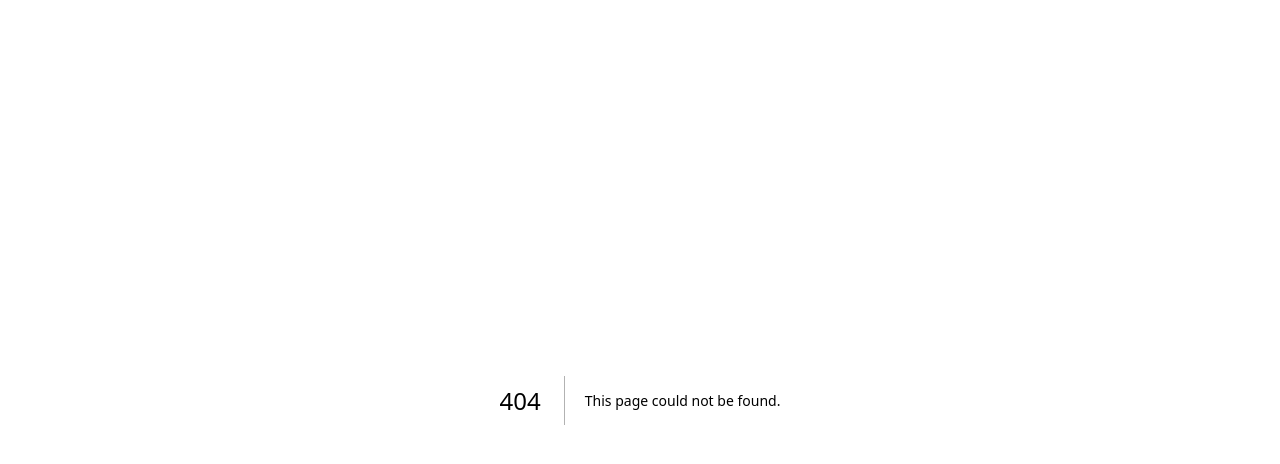
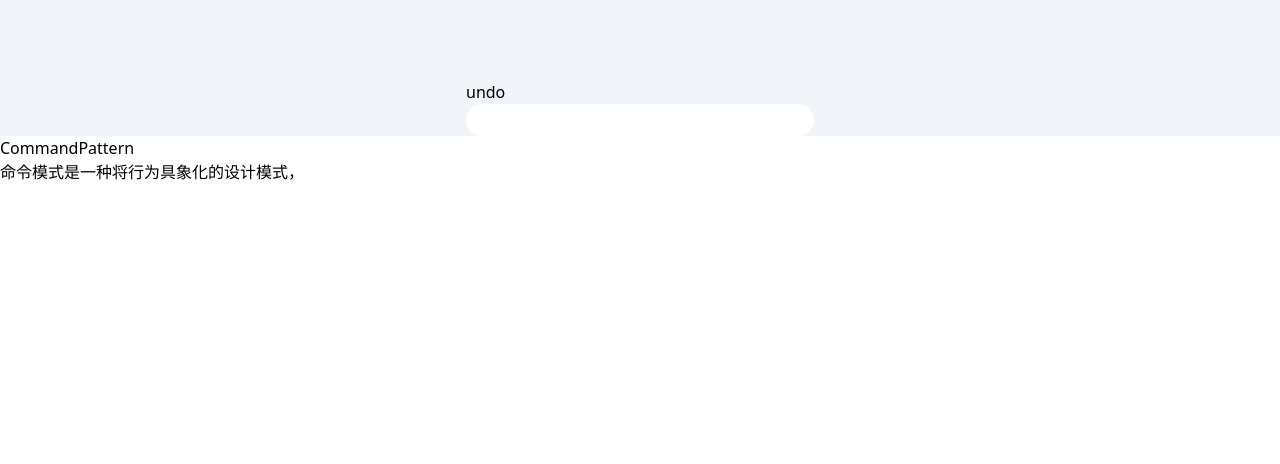
Before and after one commit to MoYuM/patterns-for-web, a Next.js app: page /patterns/command in a window 1280 px wide. Before the commit this address had no page. Shown: the top 464 px of the page. Built offline with nearby package versions, Linux system fonts and the light colour scheme.

Commit message:
refactor: 引入 mdx，调整文件结构

```diff
--- a/next.config.js
+++ b/next.config.js
@@ -1,7 +1,24 @@
+
+const withMDX = require('@next/mdx')({
+  extension: /\.mdx?$/,
+  options: {
+    // If you use remark-gfm, you'll need to use next.config.mjs
+    // as the package is ESM only
+    // https://github.com/remarkjs/remark-gfm#install
+    remarkPlugins: [],
+    rehypePlugins: [],
+    // If you use `MDXProvider`, uncomment the following line.
+    // providerImportSource: "@mdx-js/react",
+  },
+})
+
+
+
 /** @type {import('next').NextConfig} */
-const nextConfig = {
+const nextConfig = withMDX({
   reactStrictMode: true,
   swcMinify: true,
-}
+  pageExtensions: ['ts', 'tsx', 'js', 'jsx', 'md', 'mdx'],
+})
 
 module.exports = nextConfig
--- a/package.json
+++ b/package.json
@@ -9,6 +9,9 @@
     "lint": "next lint"
   },
   "dependencies": {
+    "@mdx-js/loader": "^2.1.5",
+    "@mdx-js/react": "^2.1.5",
+    "@next/mdx": "^13.0.6",
     "@types/node": "18.11.10",
     "@types/react": "18.0.26",
     "@types/react-dom": "18.0.9",
--- a/pages/Context.ts
+++ /dev/null
@@ -1,3 +0,0 @@
-import React from 'react';
-
-export default React.createContext<any>(null);
--- a/pages/_app.tsx
+++ b/pages/_app.tsx
@@ -1,15 +1,14 @@
 import type { AppProps } from 'next/app'
-import Context from './Context'
 import React from 'react';
 import '../styles/global.css';
+import { MDXProvider } from '@mdx-js/react';
 
 export default function App({ Component, pageProps }: AppProps) {
 
-  const [value, setValue] = React.useState('');
 
   return (
-    <Context.Provider value={{ canLog: true, value, setValue }}>
+    <MDXProvider>
       <Component {...pageProps} />
-    </Context.Provider>
+    </MDXProvider>
   )
 }
--- a/pages/home/index.tsx
+++ b/pages/home/index.tsx
@@ -1,10 +1,11 @@
 import { useRouter } from 'next/router';
 import React from 'react';
+
 
 export default () => {
   const router = useRouter();
 
-  const goCommandPattern = () => router.push('/command');
+  const goCommandPattern = () => router.push('/patterns/command');
 
   return (
     <div className="contianer bg-slate-100 flex justify-center h-screen">
--- /dev/null
+++ b/pages/patterns/command.mdx
@@ -0,0 +1,7 @@
+import Command from 'patterns/command'
+
+<Command />
+
+# CommandPattern
+
+命令模式是一种将行为具象化的设计模式，
--- a/pages/command/index.tsx
+++ b/patterns/command/index.tsx
@@ -27,25 +27,27 @@ const CommandPattern = () => {
     undo();
   }
 
+  const onEnterDown = (e: any) => {
+    if (e.code === 'Enter') {
+      onAdd(value);
+    }
+  }
+
   return (
-    <div className="h-screen bg-slate-100 w-full flex justify-center">
+    <div className="bg-slate-100 w-full flex justify-center">
       <div className="w-2/3 mt-20">
         <div className="mb-10">
           <button onClick={onUndo} className="bg-orange-700 text-white px-3 rounded-lg text-lg cursor-pointer">undo</button>
           {/* <button className="bg-pink-700 ml-5 text-white px-3 rounded-lg text-lg cursor-pointer">reundo</button> */}
         </div>
-        <input type="text" onKeyDown={(e) => {
-          if (e.code === 'Enter') {
-            onAdd(value);
-          }
-        }} className="w-full h-20 border-orange-500 border-2 rounded-2xl pl-10 text-2xl" value={value} onChange={(e) => onChange(e.target.value)} />
+        <input type="text" onKeyDown={onEnterDown} className="w-full h-20 border-orange-500 border-2 rounded-2xl pl-10 text-2xl" value={value} onChange={(e) => onChange(e.target.value)} />
         <ul className="w-full text-2xl mt-5">
           {list.map((i) => (
             <li className="py-2 flex justify-between border-2 px-4 rounded-lg items-center mb-4" key={i.key}>
               <span className={`font-bold ${i.status === 'finished' ? 'line-through text-gray-400' : ''}`}>{i.todo}</span>
               <div className="text-lg">
-                <span className="cursor-pointer text-orange-500 font-bold" onClick={() => onDelete(i.key)}>delete</span>
-                <span className="ml-5 cursor-pointer text-pink-500 font-bold" onClick={() => onFinish(i.key)}>finish</span>
+                <span className="cursor-pointer text-orange-500 font-bold" onClick={() => onDelete(i.key)}>DELETE</span>
+                <span className="ml-5 cursor-pointer text-pink-500 font-bold" onClick={() => onFinish(i.key)}>FINISH</span>
               </div>
             </li>
           ))}
--- a/pages/command/useCommand.ts
+++ b/patterns/command/useCommand.ts
@@ -14,7 +14,9 @@ const useCommand = () => {
 
 	const undo = () => {
 		const obj = stack.current.pop();
-		obj.undo();
+		if (obj) {
+			obj.undo();
+		}
 	}
 
 	return {
```
Also changed, not shown: tsconfig.json (+15 -4 lines), patterns/command/commands.ts (renamed from pages/command/commands.ts), 1 other file (tests, documents, lock files or other folders).
